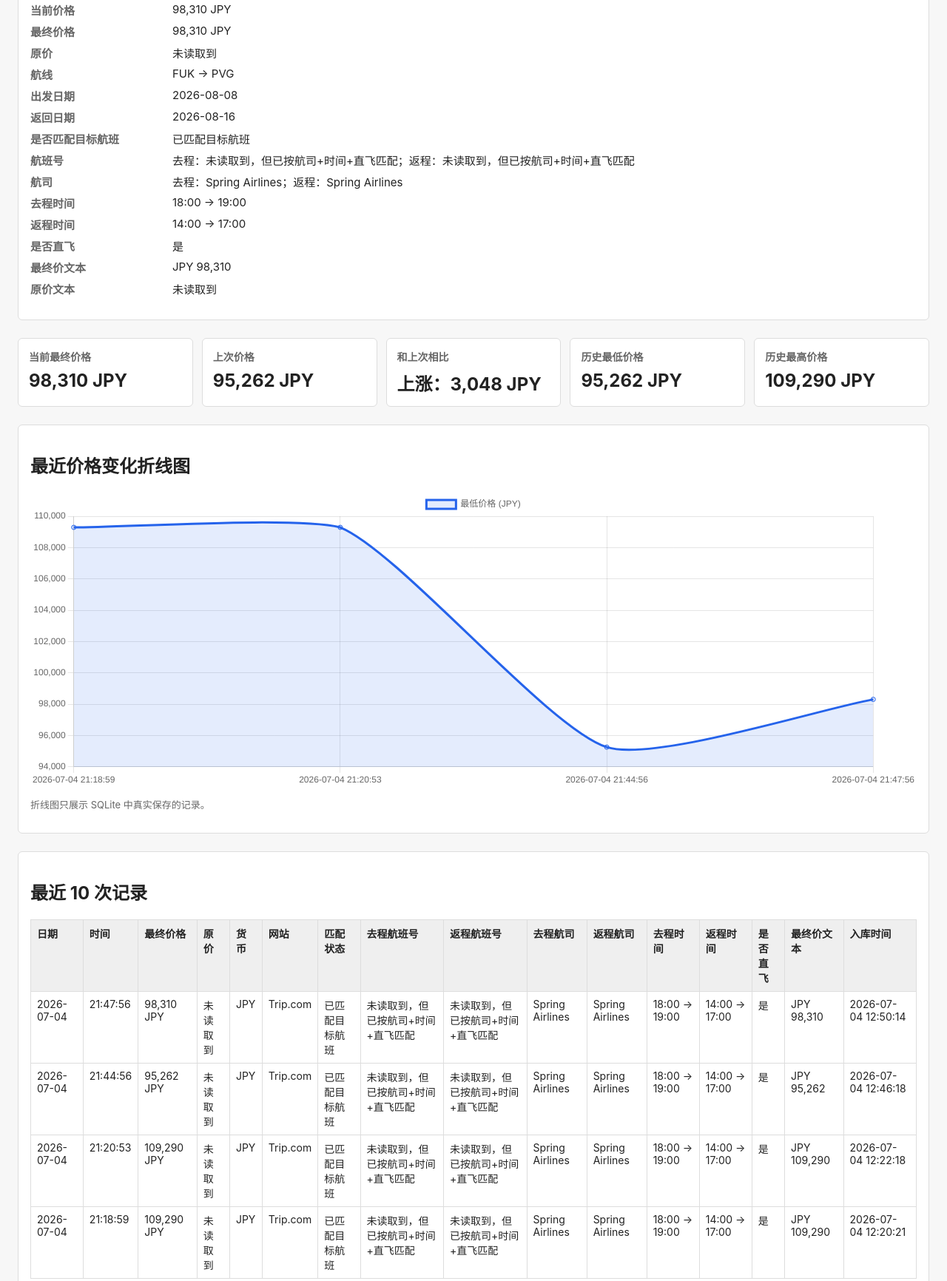
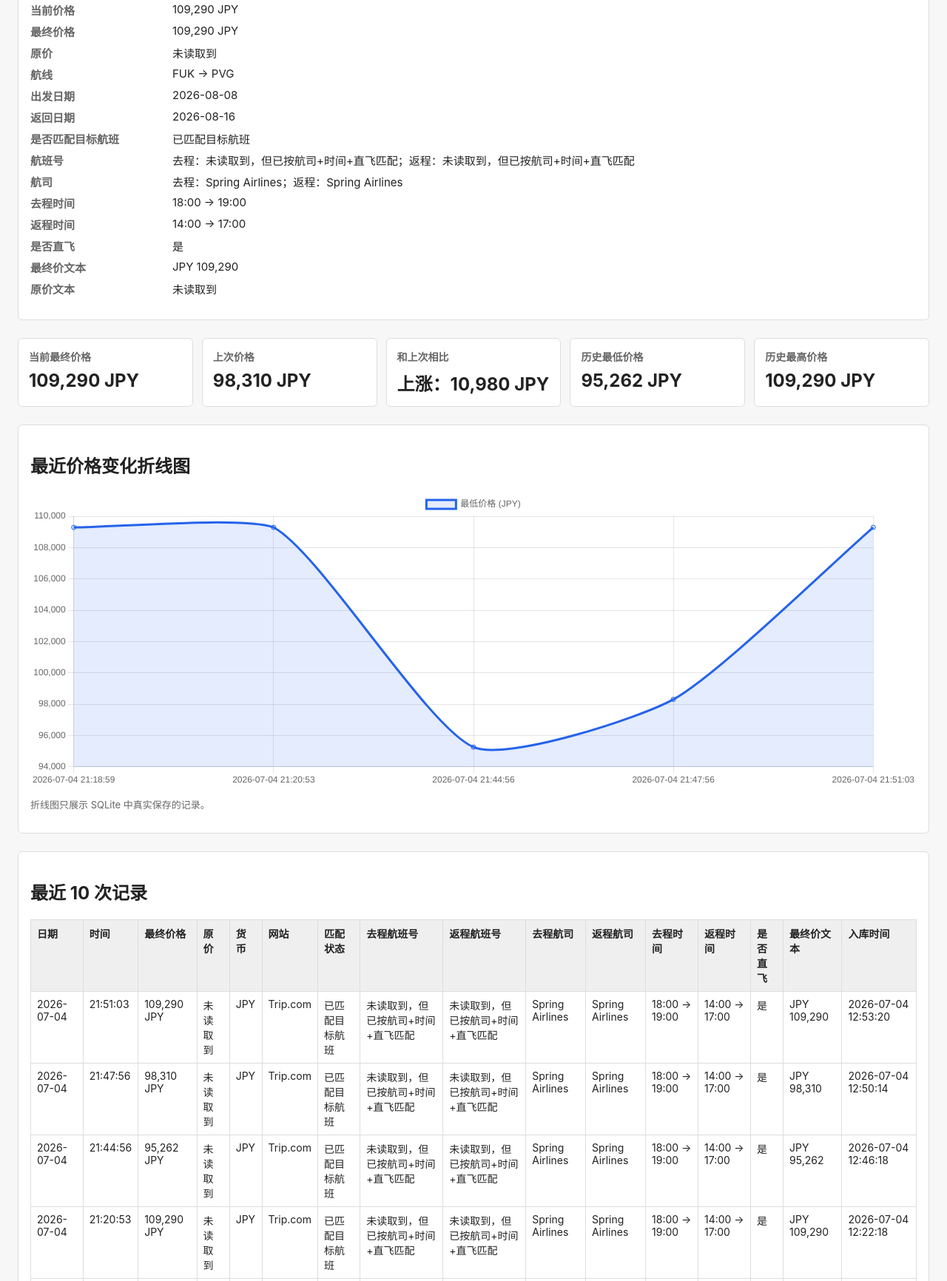
Before and after one commit to wenyue233/flight-price-monitor, a website: page dashboard.html in a window 1280 px wide. Shown: the part 341-2073 px from the top of the page at 74% size. Drawn offline with nearby package versions, Linux system fonts and the light colour scheme.

Commit message:
update flight price dashboard

```diff
--- a/dashboard.html
+++ b/dashboard.html
@@ -106,20 +106,20 @@
     航线：FUK → PVG<br>
     出发：2026-08-08，返回：2026-08-16<br>
     网站：Trip.com，目标货币：JPY<br>
-    页面生成时间：2026/7/4 21:50:14
+    页面生成时间：2026/7/4 21:53:20
   </div>
 
   <section class="details">
     <h2>最新查询详情</h2>
     <dl class="detailsGrid">
       <dt>查询时间</dt>
-      <dd>2026-07-04T12:47:56.026Z</dd>
+      <dd>2026-07-04T12:51:03.158Z</dd>
       <dt>抓取网站</dt>
       <dd>Trip.com</dd>
       <dt>当前价格</dt>
-      <dd>98,310 JPY</dd>
+      <dd>109,290 JPY</dd>
       <dt>最终价格</dt>
-      <dd>98,310 JPY</dd>
+      <dd>109,290 JPY</dd>
       <dt>原价</dt>
       <dd>未读取到</dd>
       <dt>航线</dt>
@@ -141,7 +141,7 @@
       <dt>是否直飞</dt>
       <dd>是</dd>
       <dt>最终价文本</dt>
-      <dd>JPY 98,310</dd>
+      <dd>JPY 109,290</dd>
       <dt>原价文本</dt>
       <dd>未读取到</dd>
     </dl>
@@ -150,15 +150,15 @@
   <section class="cards">
     <div class="card">
       <h2>当前最终价格</h2>
+      <div class="value">109,290 JPY</div>
+    </div>
+    <div class="card">
+      <h2>上次价格</h2>
       <div class="value">98,310 JPY</div>
     </div>
     <div class="card">
-      <h2>上次价格</h2>
-      <div class="value">95,262 JPY</div>
-    </div>
-    <div class="card">
       <h2>和上次相比</h2>
-      <div class="value">上涨：3,048 JPY</div>
+      <div class="value">上涨：10,980 JPY</div>
     </div>
     <div class="card">
       <h2>历史最低价格</h2>
@@ -200,6 +200,25 @@
         </tr>
       </thead>
       <tbody>
+
+      <tr>
+        <td>2026-07-04</td>
+        <td>21:51:03</td>
+        <td>109,290 JPY</td>
+        <td>未读取到</td>
+        <td>JPY</td>
+        <td>Trip.com</td>
+        <td>已匹配目标航班</td>
+        <td>未读取到，但已按航司+时间+直飞匹配</td>
+        <td>未读取到，但已按航司+时间+直飞匹配</td>
+        <td>Spring Airlines</td>
+        <td>Spring Airlines</td>
+        <td>18:00 → 19:00</td>
+        <td>14:00 → 17:00</td>
+        <td>是</td>
+        <td>JPY 109,290</td>
+        <td>2026-07-04 12:53:20</td>
+      </tr>
 
       <tr>
         <td>2026-07-04</td>
@@ -283,8 +302,8 @@
 
   <script src="https://cdn.jsdelivr.net/npm/chart.js"></script>
   <script>
-    const chartLabels = ["2026-07-04 21:18:59","2026-07-04 21:20:53","2026-07-04 21:44:56","2026-07-04 21:47:56"];
-    const chartPrices = [109290,109290,95262,98310];
+    const chartLabels = ["2026-07-04 21:18:59","2026-07-04 21:20:53","2026-07-04 21:44:56","2026-07-04 21:47:56","2026-07-04 21:51:03"];
+    const chartPrices = [109290,109290,95262,98310,109290];
     const chartCurrency = "JPY";
 
     new Chart(document.getElementById('priceChart'), {
```
Also changed, not shown: index.html (+31 -12 lines).
